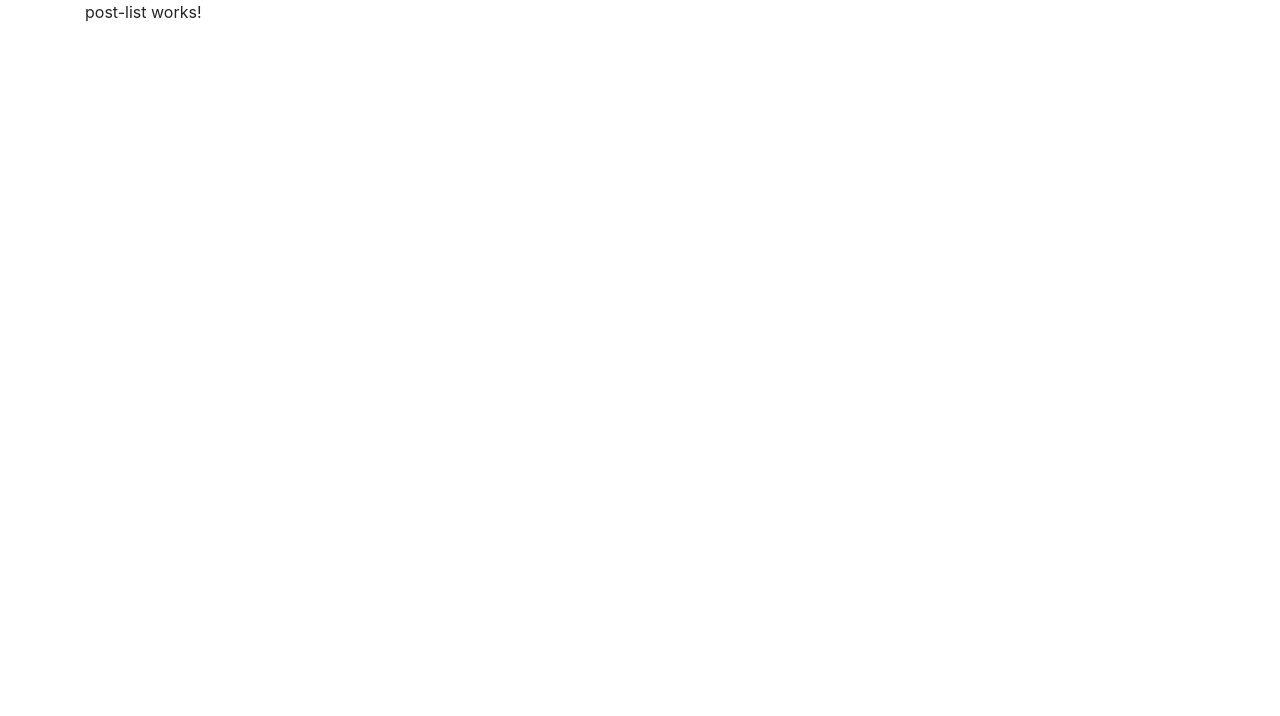
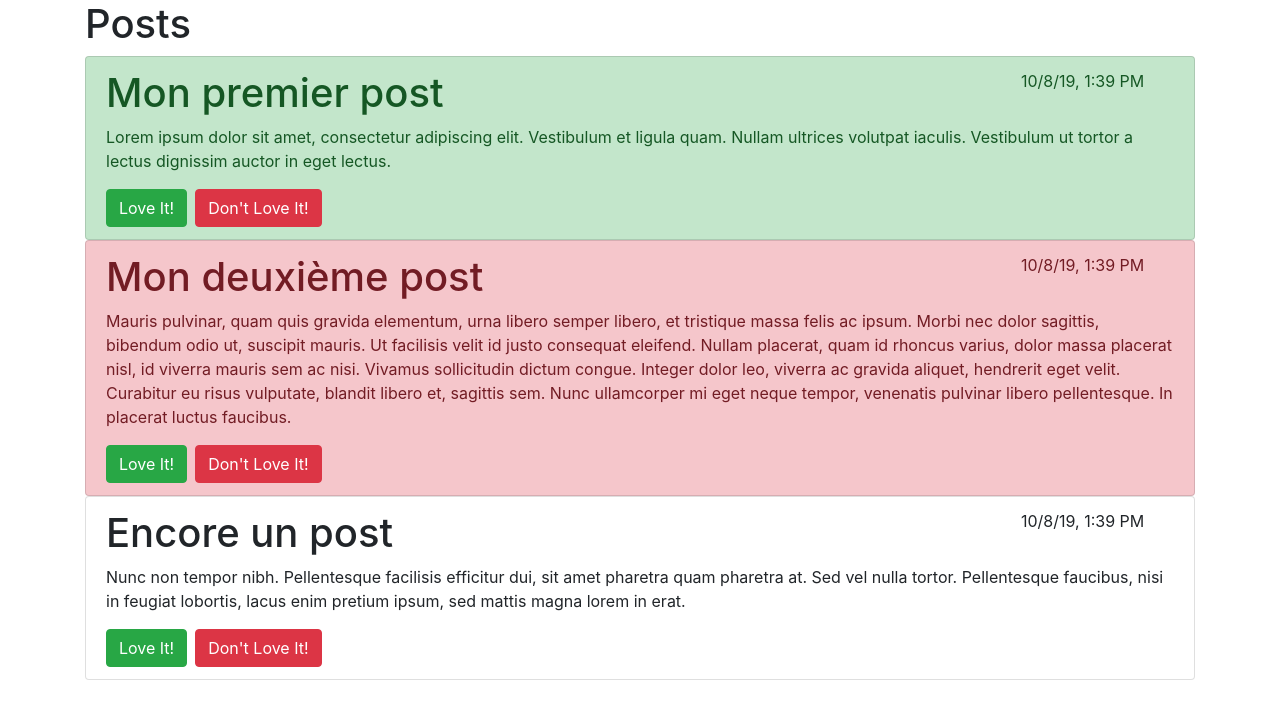
Before and after one commit to elkolotfi/angular-ocr-activitee, an Angular app: page / in a window 1280 px wide. Shown: the top 716 px of the page. Built offline with nearby package versions, Linux system fonts and the light colour scheme.

Commit message:
integrate posts components

```diff
--- a/src/app/post-list-item/post-list-item.component.html
+++ b/src/app/post-list-item/post-list-item.component.html
@@ -1 +1,27 @@
-<p>post-list-item works!</p>
+<li [ngClass]="{
+                  'list-group-item': true,
+                  'list-group-item-success': post.loveIt > 0,
+                  'list-group-item-danger': post.loveIt < 0}">
+  <div class="row">
+    <div class="col-sm-10">
+      <h1>{{post.title}}</h1>
+    </div>
+    <div class="col-sm-2">{{post.createdAt | date: 'short'}}</div>
+  </div>
+
+  <div class="row">
+    <div class="col-sm-12">
+      <p>{{post.content}}</p>
+      <ul class="list-inline">
+        <li class="list-inline-item">
+          <button class="btn btn-success" (click)="onLoveIt()">Love It!</button>
+        </li>
+        <li class="list-inline-item">
+          <button class="btn btn-danger" (click)="onDontLoveIt()">Don't Love It!</button>
+        </li>
+      </ul>
+    </div>
+  </div>
+
+
+</li>
--- a/src/app/post-list-item/post-list-item.component.ts
+++ b/src/app/post-list-item/post-list-item.component.ts
@@ -1,4 +1,5 @@
-import { Component, OnInit } from '@angular/core';
+import {Component, Input, OnInit} from '@angular/core';
+import {Post} from '../../model/Post';
 
 @Component({
   selector: 'app-post-list-item',
@@ -7,9 +8,18 @@ import { Component, OnInit } from '@angular/core';
 })
 export class PostListItemComponent implements OnInit {
 
+  @Input() post: Post;
+
   constructor() { }
 
   ngOnInit() {
   }
 
+  onLoveIt() {
+    this.post.loveIt += 1;
+  }
+
+  onDontLoveIt() {
+    this.post.loveIt -= 1;
+  }
 }
--- a/src/app/post-list/post-list.component.html
+++ b/src/app/post-list/post-list.component.html
@@ -1 +1,4 @@
-<p>post-list works!</p>
+<ul class="list-group">
+  <h1>Posts</h1>
+  <app-post-list-item *ngFor="let post of posts" [post]="post"></app-post-list-item>
+</ul>
```
